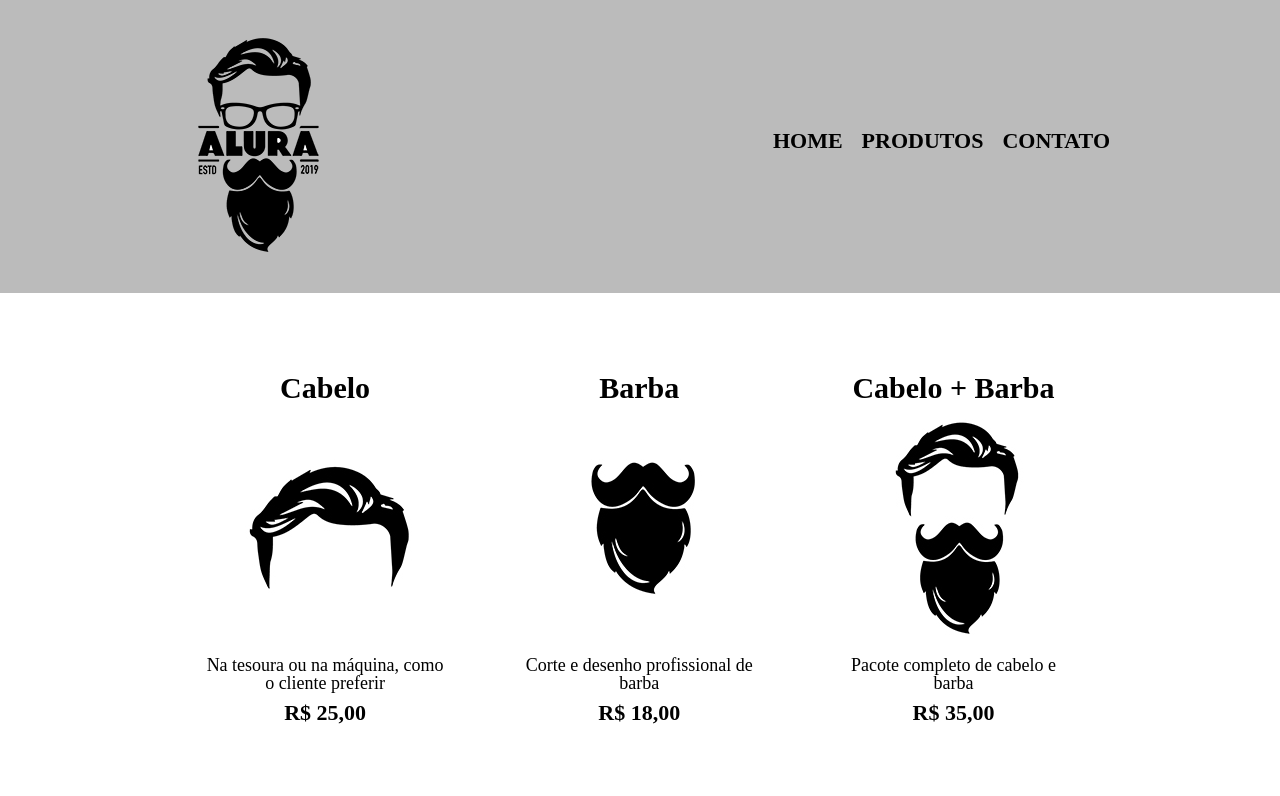
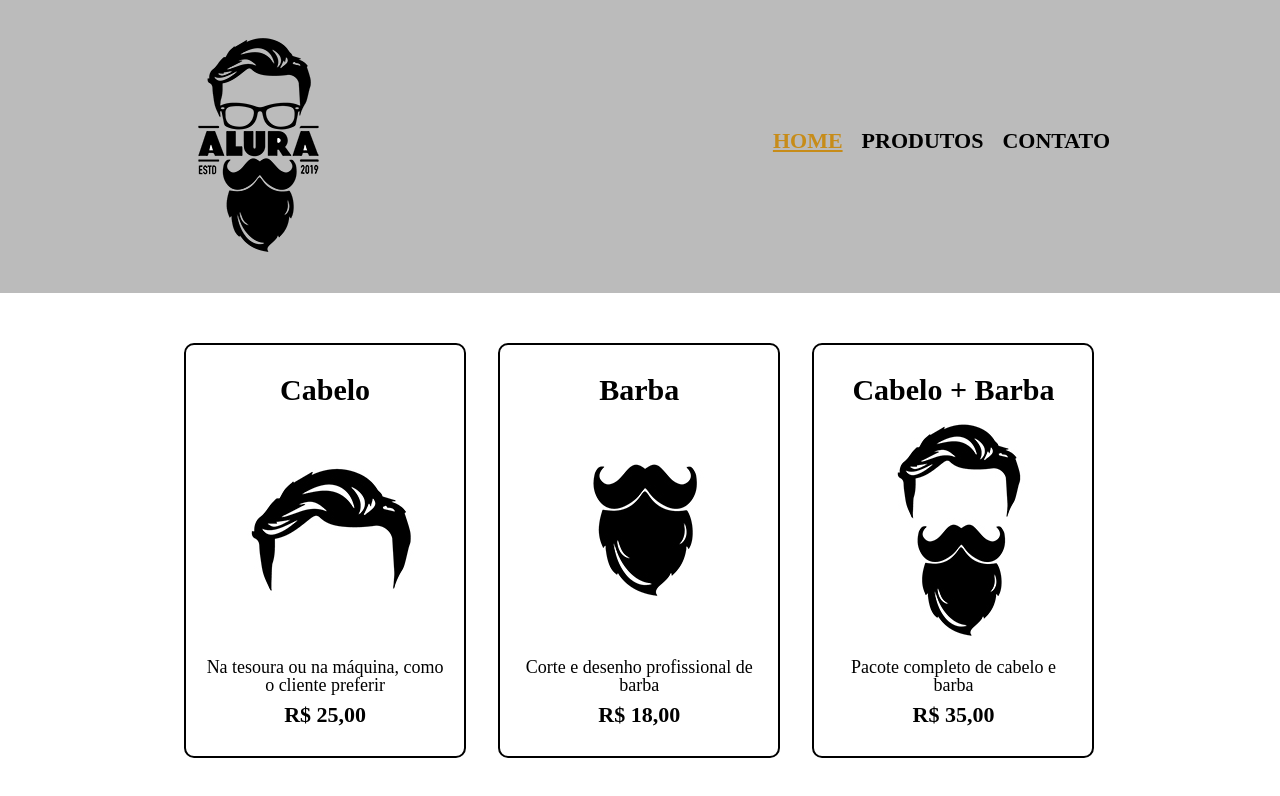
Before and after one commit to wilkison-silva/alura, a plain HTML site: page front-end/01-barbearia-alura/produtos.html in a window 1280 px wide. In both pictures the pointer is over the link "HOME". Drawn offline with Linux system fonts and the light colour scheme.

Commit message:
feat: Add hover to list items

```diff
--- a/front-end/01-barbearia-alura/produtos.css
+++ b/front-end/01-barbearia-alura/produtos.css
@@ -28,6 +28,11 @@
   text-decoration: none;
 }
 
+nav a:hover {
+  color: #C78C19;
+  text-decoration: underline;
+}
+
 .produtos {
   width: 940px;
   margin: 0 auto;
@@ -43,7 +48,20 @@
   margin-right: 1.5%;
   padding: 30px 20px;
   box-sizing: border-box;
+  border: 2px solid #000000;
+  border-radius: 10px;
+}
 
+.produtos li:hover {
+  border-color: #C78C19;
+}
+
+.produtos li:hover h2{
+  font-size: 34px;
+}
+
+.produtos li:active {
+  border-color:green;
 }
 
 .produtos h2 {
```
